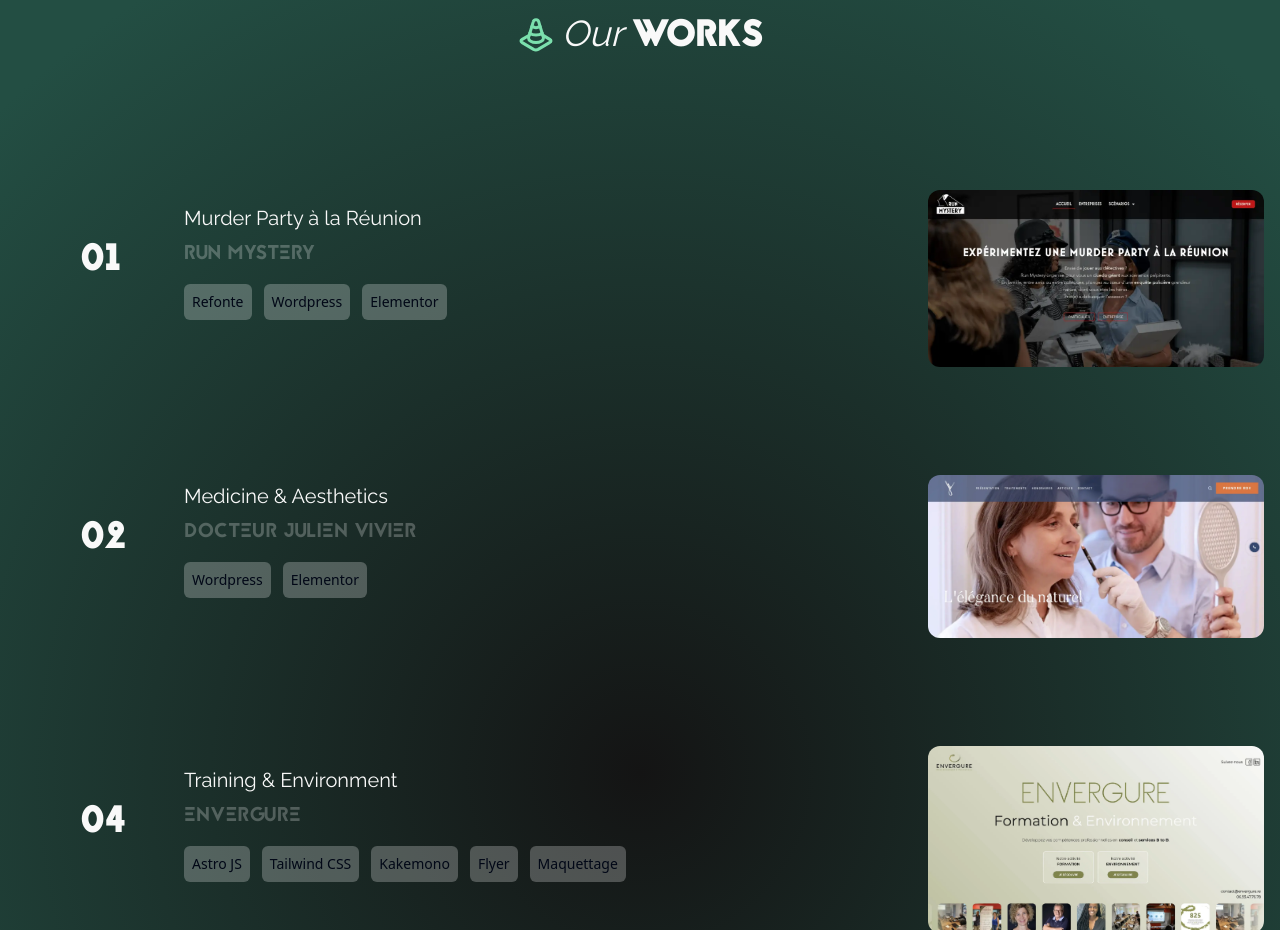
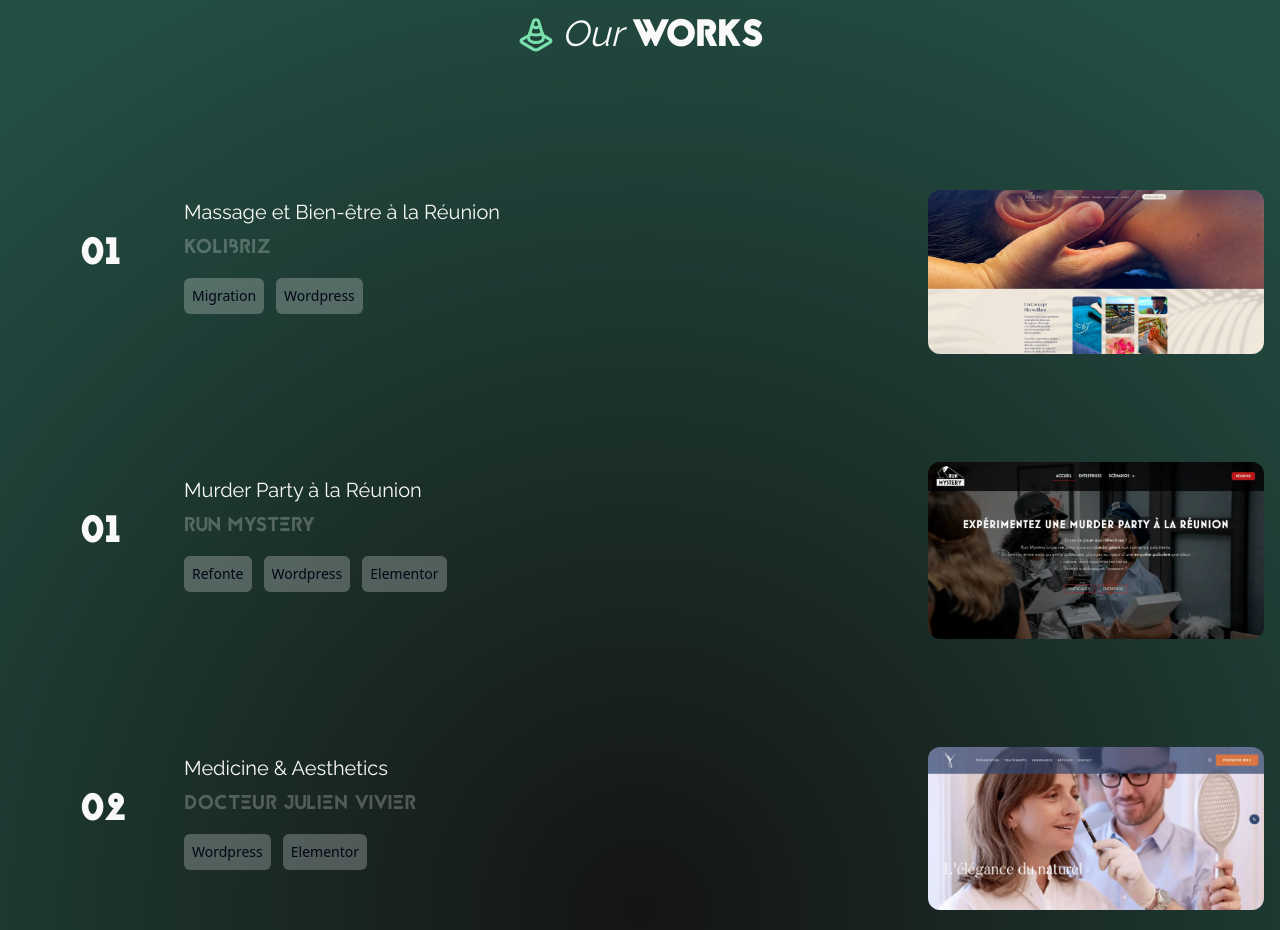
Before and after one commit to webcreatis/WC, a Next.js app: page / in a window 1280 px wide. Shown: the part 4040-4970 px from the top of the page. Built offline with nearby package versions, Linux system fonts and the light colour scheme.

Commit message:
WEBCREATIS -> Add Kolibriz site on work section

```diff
--- a/app/components/WorkSection.tsx
+++ b/app/components/WorkSection.tsx
@@ -1,4 +1,5 @@
 import { TrafficCone } from "lucide-react";
+import kolibrizPics from "../assets/images/kolibriz-site.webp";
 import runMysteryPics from "../assets/images/run-mystery-reunion.webp";
 import vivierPics from "../assets/images/site-dr-julien-vivier.webp";
 import lavalPics from "../assets/images/site-dr-laval.webp";
@@ -16,6 +17,18 @@
     >
       <TitleSection icon={iconWorks} title="Works" textSize="text-4xl" />
       <ul className="w-full pt-16 xs:pt-2 tablet:pt-16">
+        <li>
+          <CardWork
+            title="Kolibriz"
+            desc="Massage et Bien-être à la Réunion"
+            number="01"
+            titleMarquee="KOLIBRIZ"
+            link="https://www.kolibriz.com/"
+            skillOne="Migration"
+            skillTwo="Wordpress"
+            pics={kolibrizPics}
+          />
+        </li>
         <li>
           <CardWork
             title="Run Mystery"
```
Also changed, not shown: app/assets/images/kolibriz-site.webp (added).
